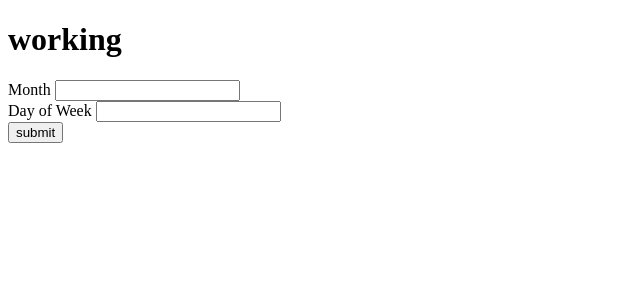
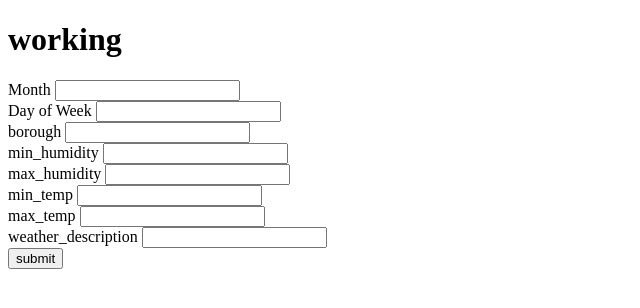
Before and after one commit to Simbamon/Flask_Web, a Flask app: page / in a window 1280 px wide. Shown: the top 308 px of the page, without its empty margins (0-640 px from the left). Run offline with Flask 2, Linux system fonts and the light colour scheme.

Commit message:
Third commit

```diff
--- a/app.py
+++ b/app.py
@@ -1,5 +1,7 @@
 from flask import Flask, render_template
 from forms import PredictionForm
+from flask import json
+import json
 
 app = Flask(__name__)
 app.config['SECRET_KEY'] = 'Secretkeys'
@@ -16,12 +18,22 @@ def index():
 def predict():
     form = PredictionForm()
     if form.validate_on_submit():
-        python_object = [form.month.data, form.dayofweek.data]
+        objects = [form.month.data, form.dayofweek.data, form.borough.data, form.min_humidity.data, form.max_humidity.data,
+                         form.min_temp.data, form.max_temp.data, form.max_wind_speed.data, form.weather_description.data
+        ]
+
         userInput = []
-        userInput.append(python_object)
-        payload_scoring = {"input_data": [{"fields": ["month", "dayofweek", "d"],
-        "values": userInput }]}
-        output = payload_scoring
+        userInput.append(objects)
+        payload_scoring = {"input_data": [{"fields": ["month", "dayofweek", "borough", "min_humidity", "max_humidity", "min_temp",
+                           "max_temp", "max_wind_speed", "weather_description"],
+                           "values": userInput }]}
+
+        response_scoring = requests.post("", json=payload_scoring, headers=header)
+
+        output = json.loads(response_scoring.text)
+
+
+
 
         return output
     return render_template('index.html', form = form)
--- a/templates/index.html
+++ b/templates/index.html
@@ -11,6 +11,13 @@
         {{ form.csrf_token }}
         <div class = "form-field">{{ form.month.label }} {{ form.month }}</div>
         <div class = "form-field">{{ form.dayofweek.label }} {{ form.dayofweek }}</div>
+        <div class = "form-field">{{ form.borough.label }} {{ form.borough }}</div>
+        <div class = "form-field">{{ form.min_humidity.label }} {{ form.min_humidity }}</div>
+        <div class = "form-field">{{ form.max_humidity.label }} {{ form.max_humidity }}</div>
+        <div class = "form-field">{{ form.min_temp.label }} {{ form.min_temp }}</div>
+        <div class = "form-field">{{ form.max_temp.label }} {{ form.max_temp }}</div>
+        <div class = "form-field">{{ form.weather_description.label }} {{ form.weather_description }}</div>
+
         <input type = "submit" value = "submit">
 
     </form>
```
